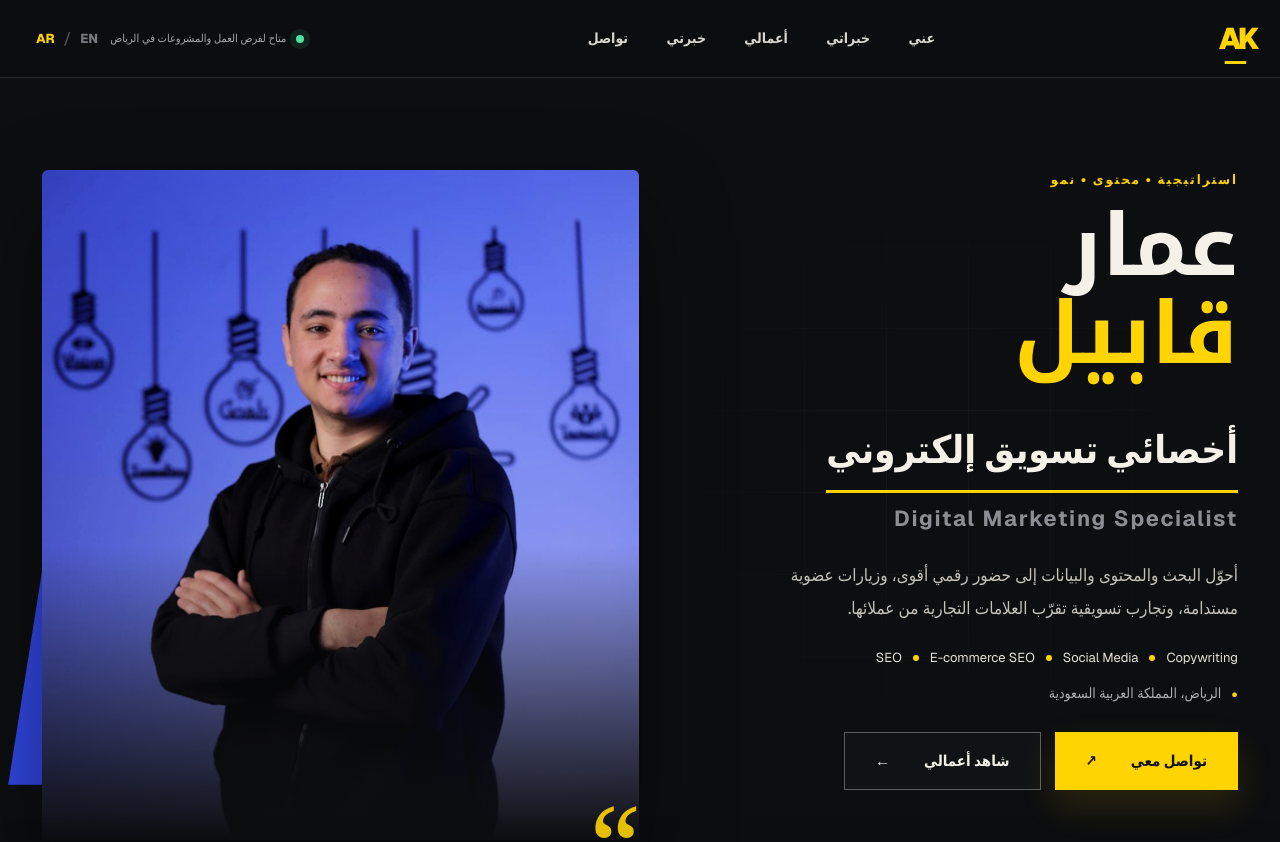
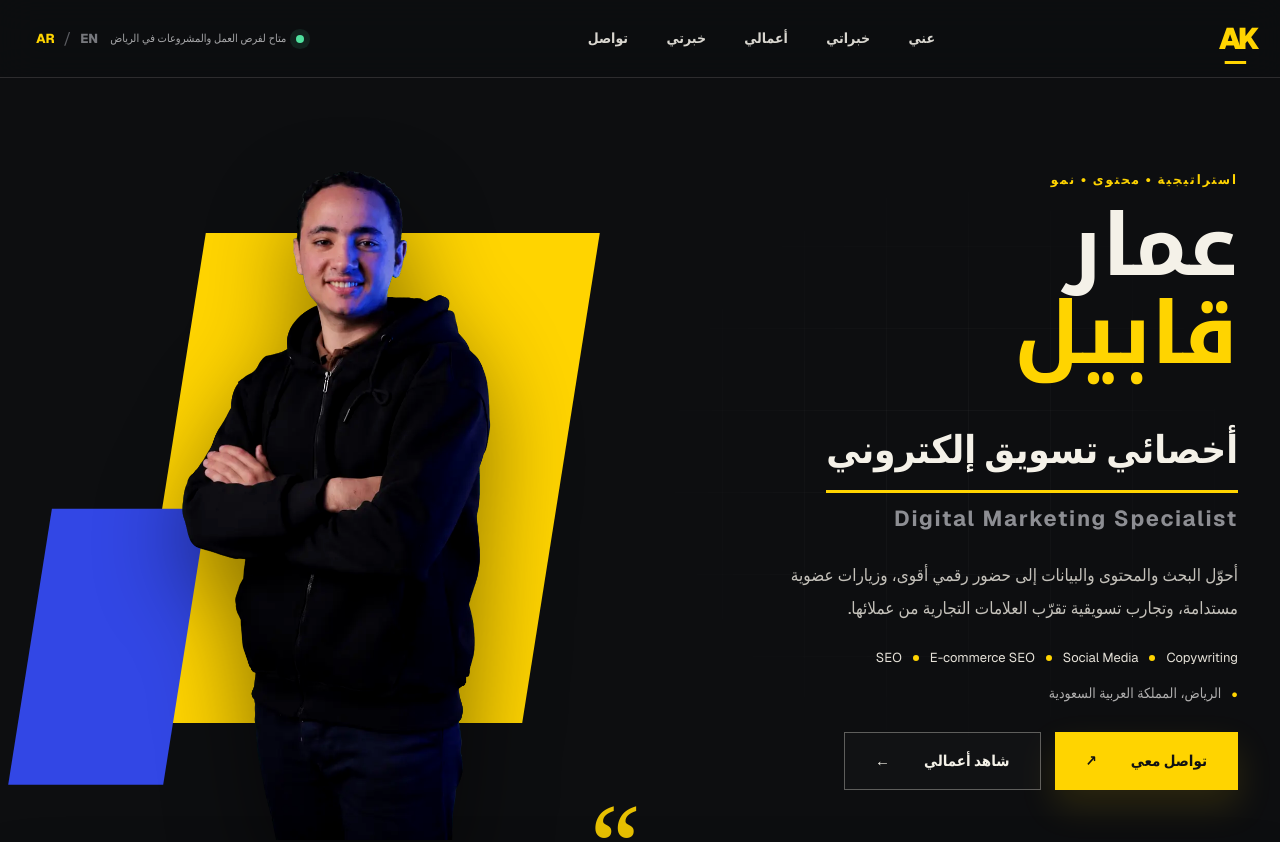
Before and after one commit to seosstm-hash/ammar-kabeel-portfolio, a Next.js app: page / in a window 1280 px wide. Shown: the top 842 px of the page. Built offline with nearby package versions, Linux system fonts and the light colour scheme; no server answers.

Commit message:
Use transparent hero portrait

```diff
--- a/app/globals.css
+++ b/app/globals.css
@@ -233,25 +233,17 @@ img {
   position: absolute;
   inset: 20px 0 0;
   z-index: 3;
-  overflow: hidden;
-  border-radius: 6px 6px 0 0;
+  overflow: visible;
   filter: drop-shadow(0 36px 45px rgba(0, 0, 0, 0.45));
-}
-
-.hero-photo-frame::after {
-  content: "";
-  position: absolute;
-  inset: 0;
-  background: linear-gradient(180deg, transparent 56%, var(--ink) 100%);
-  pointer-events: none;
 }
 
 .hero-photo-frame img {
   width: 100%;
   height: 100%;
-  object-fit: cover;
-  object-position: 50% 26%;
-  transform: scale(1.03);
+  object-fit: contain;
+  object-position: 50% 100%;
+  transform: scale(1.18);
+  transform-origin: 50% 100%;
   filter: contrast(1.05) saturate(0.96);
 }
 
--- a/app/layout.tsx
+++ b/app/layout.tsx
@@ -50,9 +50,9 @@ export const metadata: Metadata = {
       "خبرة في SEO للمتاجر الإلكترونية، المحتوى، السوشيال ميديا وتحليل الأداء في السوق السعودي.",
     images: [
       {
-        url: `${BASE_PATH}/portfolio/ammar-kabeel.jpg`,
-        width: 1080,
-        height: 1620,
+        url: `${BASE_PATH}/portfolio/ammar-kabeel.webp`,
+        width: 1023,
+        height: 1537,
         alt: "Ammar Kabeel",
       },
     ],
--- a/app/page.tsx
+++ b/app/page.tsx
@@ -533,12 +533,13 @@ export default function Home() {
           <div className="hero-shape hero-shape-blue" />
           <div className="hero-photo-frame">
             <Image
-              src={`${BASE_PATH}/portfolio/ammar-kabeel.jpg`}
+              src={`${BASE_PATH}/portfolio/ammar-kabeel.webp`}
               alt={isArabic ? "عمار قابيل، أخصائي تسويق إلكتروني" : "Ammar Kabeel, Digital Marketing Specialist"}
               fill
               sizes="(max-width: 900px) 90vw, 42vw"
               priority
               unoptimized
+              style={{ objectFit: "contain", objectPosition: "50% 100%" }}
             />
           </div>
           <span className="hero-quote">”</span>
```
Also changed, not shown: public/portfolio/ammar-kabeel.jpg (deleted), public/portfolio/ammar-kabeel.webp (added).
